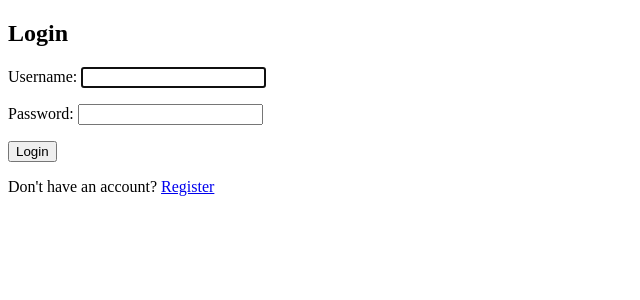
After one commit to ppbrasil/GTD, a Django app: page /login/ in a window 1280 px wide. The commit adds this page. Shown: the top 300 px of the page, without its empty margins (0-640 px from the left). Run offline with Django 4.2, Linux system fonts and the light colour scheme; some libraries are stand-ins or nearby versions.

Commit message:
Fix login process

```diff
--- a/GTD/settings.py
+++ b/GTD/settings.py
@@ -57,7 +57,7 @@ TEMPLATES = [
     {
         'BACKEND': 'django.template.backends.django.DjangoTemplates',
         'DIRS': [
-                os.path.join(BASE_DIR,'templates'),
+                os.path.join(BASE_DIR,'GTD/templates'),
         ],
         'APP_DIRS': True,
         'OPTIONS': {
@@ -126,3 +126,6 @@ STATIC_URL = 'static/'
 # https://docs.djangoproject.com/en/4.1/ref/settings/#default-auto-field
 
 DEFAULT_AUTO_FIELD = 'django.db.models.BigAutoField'
+
+LOGIN_URL = '/login/'
+LOGIN_REDIRECT_URL = '/dashboard/'
--- a/templates/base.html
+++ b/GTD/templates/base.html
@@ -16,7 +16,7 @@
         {% endblock %}
     </nav>
     <main>
-        {% block content %}
+        {% block main %}
         {% endblock %}
     </main>
     <footer>
--- a/GTD/urls.py
+++ b/GTD/urls.py
@@ -15,10 +15,13 @@ Including another URLconf
 """
 from django.contrib import admin
 from django.urls import path
-from accounts.views import register
+from accounts.views import register_user, login_user
+from .views import dashboard
 
 
 urlpatterns = [
     path('admin/', admin.site.urls),
-    path('', register, name='register'),
+    path('register/', register_user, name='register'),
+    path('login/', login_user, name='login'),
+    path('', dashboard, name='dashboard'),
 ]
--- /dev/null
+++ b/accounts/templates/login.html
@@ -0,0 +1,11 @@
+{% extends 'base.html' %}
+
+{% block main %}
+  <h2>Login</h2>
+  <form method="post" action="{% url 'login' %}">
+    {% csrf_token %}
+    {{ form.as_p }}
+    <button type="submit">Login</button>
+  </form>
+  <p>Don't have an account? <a href="{% url 'register' %}">Register</a></p>
+{% endblock %}
--- a/accounts/templates/register.html
+++ b/accounts/templates/register.html
@@ -1,6 +1,6 @@
 {% extends 'base.html' %}
 
-{% block content %}
+{% block main %}
   <h2>Register</h2>
   <form method="post">
     {% csrf_token %}
--- a/accounts/views.py
+++ b/accounts/views.py
@@ -1,10 +1,11 @@
 from django.shortcuts import render, redirect
-from django.contrib.auth.forms import UserCreationForm
+from django.contrib.auth import authenticate, login
+from django.contrib.auth.forms import UserCreationForm, AuthenticationForm
 
 # Create your views here.
 
 
-def register(request):
+def register_user(request):
     if request.method == 'POST':
         form = UserCreationForm(request.POST)
         if form.is_valid():
@@ -13,3 +14,18 @@ def register(request):
     else:
         form = UserCreationForm()
     return render(request, 'register.html', {'form': form})
+
+
+def login_user(request):
+    if request.method == 'POST':
+        form = AuthenticationForm(data=request.POST)
+        if form.is_valid():
+            username = form.cleaned_data.get('username')
+            password = form.cleaned_data.get('password')
+            user = authenticate(username=username, password=password)
+            if user is not None:
+                login(request, user)
+                return redirect('dashboard')
+    else:
+        form = AuthenticationForm()
+    return render(request, 'login.html', {'form': form})
--- a/tasks/views.py
+++ /dev/null
@@ -1 +0,0 @@
-from django.shortcuts import render
--- /dev/null
+++ b/views.py
@@ -0,0 +1,5 @@
+from django.shortcuts import render
+
+def dashboard(request):
+    context = {'user': request.user}
+    return render(request, 'dashboard.html', context)
```
Also changed, not shown: GTD/templates/dashboard.html (added, +9 -0 lines), GTD/views.py (added, +7 -0 lines), tasks/forms.py (added, +7 -0 lines), tasks/templates/create_task.html (added, +11 -0 lines), 3 other files.
